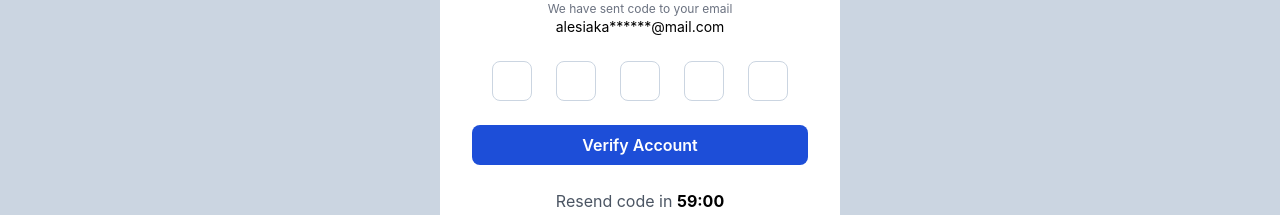
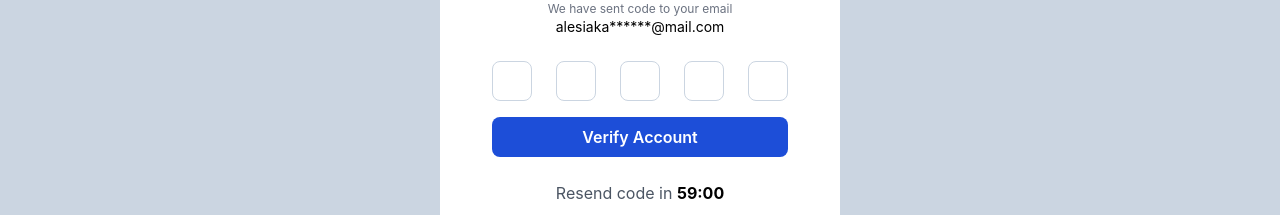
Before and after one commit to krishanu2911/mathongotask, a React (Create React App) app: page /otpauth in a window 1280 px wide. Shown: the part 531-746 px from the top of the page. Built offline with nearby package versions, Linux system fonts and the light colour scheme.

Commit message:
Feat otp validation

```diff
--- a/src/pages/OtpAuth/OtpAuth.jsx
+++ b/src/pages/OtpAuth/OtpAuth.jsx
@@ -1,8 +1,13 @@
 import React from "react";
 import { Navbar } from "../../component/index";
-import { Link } from "react-router-dom";
+import { useNavigate } from "react-router-dom";
 function OtpAuth() {
   const dummyArray = [1, 2, 3, 4, 5];
+  const navigate = useNavigate();
+  function submitHandler(event) {
+    event.preventDefault();
+    navigate("/loggedin");
+  }
   return (
     <div>
       <Navbar NavBtn="Sign In" />
@@ -15,24 +20,23 @@ function OtpAuth() {
             </p>
             <h1 className=" text-sm">alesiaka******@mail.com</h1>
           </div>
-          <div className=" flex w-full gap-6 justify-center">
+          <form onSubmit={(e) => submitHandler(e)}>
+            <div className=" flex w-full gap-6 justify-center mb-4">
               {dummyArray.map((item) => {
                 return (
                   <input
                     type="text"
                     className="btnBorder rounded-lg border-slate-300 w-10 h-10 text-center"
                     maxLength="1"
+                    required
                   />
                 );
               })}
             </div>
-          <Link
-            className="  cardBtn py-2 rounded-lg text-white font-semibold bg-blue-700 text-center"
-            to="/loggedin"
-          >
+            <button className="  cardBtn py-2 rounded-lg text-white font-semibold bg-blue-700 text-center">
               Verify Account
-          </Link>
-
+            </button>
+          </form>
           <h1 className=" text-gray-600 text-center">
             Resend code in <span className=" text-black font-bold">59:00</span>{" "}
           </h1>
```
Lines whose indentation alone changed are shown as unchanged.
